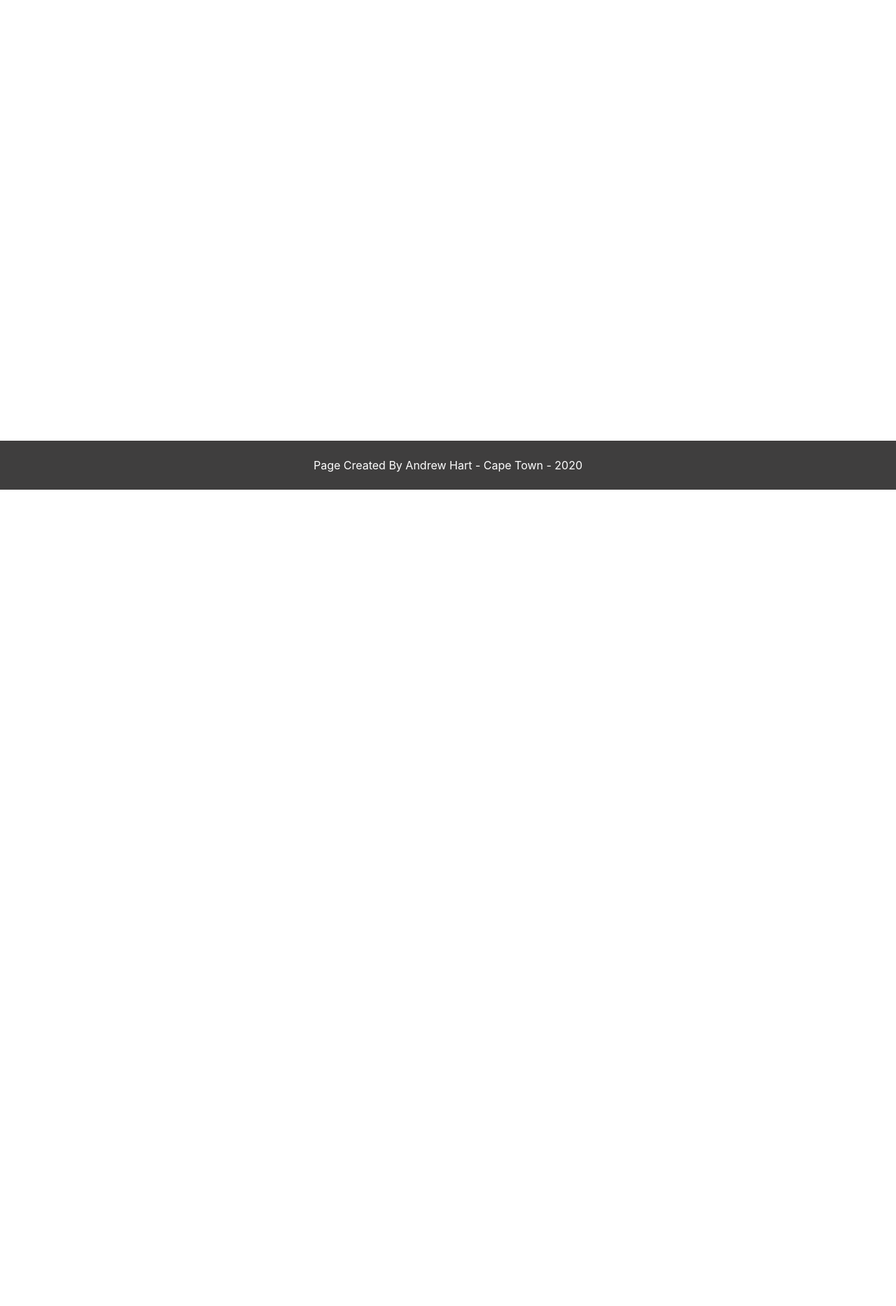
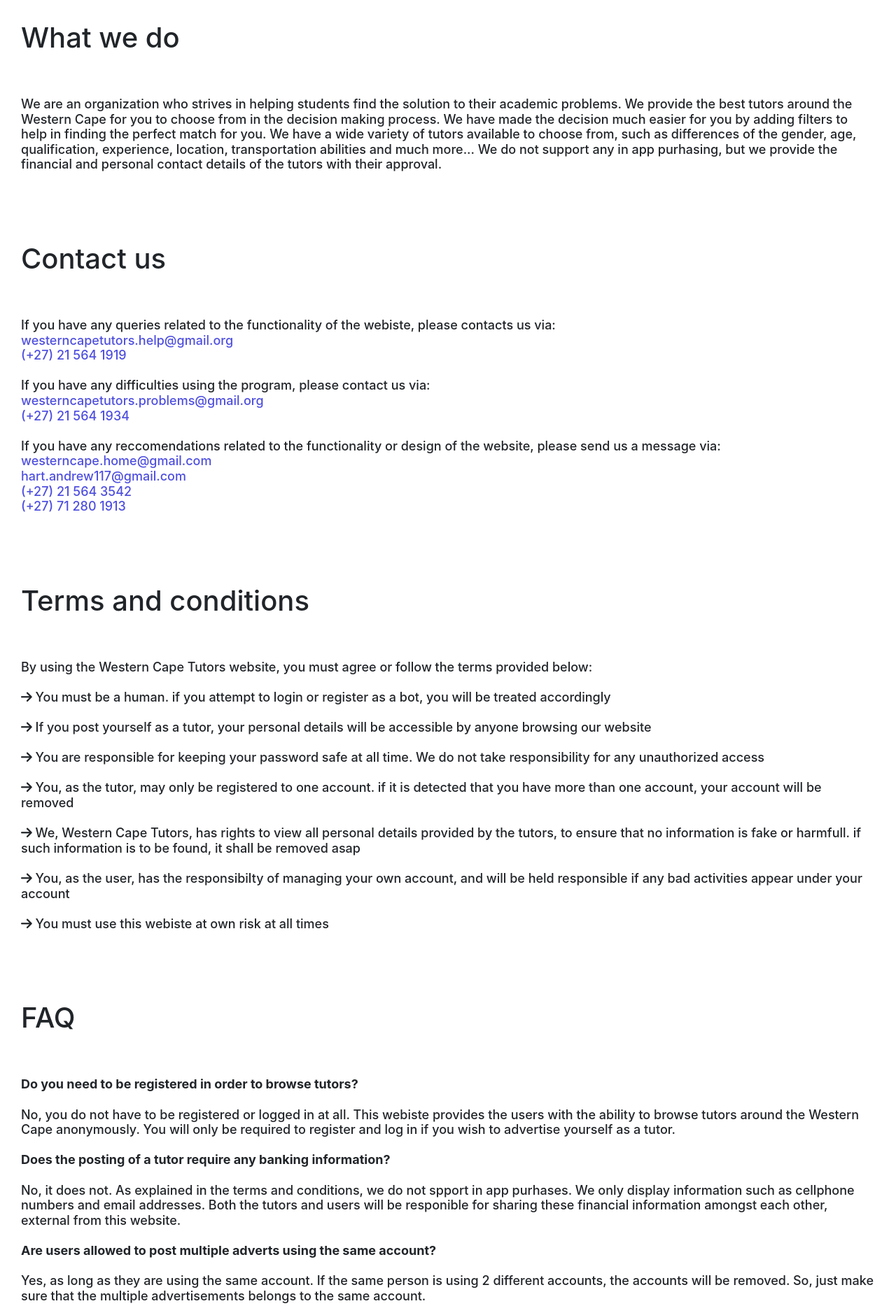
Before and after one commit to andy777-droid/Tutoring_Website, a PHP site: page /about.html in a window 1280 px wide. Shown: the part 100-1967 px from the top of the page at 70% size. Before the commit the page ends 800 px from the top, so only its background shows below. Run offline with PHP 8.4, Linux system fonts and the light colour scheme; some libraries are stand-ins or nearby versions.

Commit message:
added about

```diff
--- a/final/about.html
+++ b/final/about.html
@@ -32,11 +32,118 @@
                 <a href="about.html"><i class="far fa-question-circle"></i> About</a>
             </div>
         </div>
+
+        <h1>
+            <div class="card h-100" id="about-cards">
+                <div class="about-titles" id="about-division">
+                    What we do
+                </div>
+                <div class="about-cards-body">
+                    We are an organization who strives in helping students find the solution to their academic problems. We provide the best tutors around the Western Cape for you to choose from in the decision making process. We have made the decision much easier for you
+                    by adding filters to help in finding the perfect match for you. We have a wide variety of tutors available to choose from, such as differences of the gender, age, qualification, experience, location, transportation abilities and much
+                    more... We do not support any in app purhasing, but we provide the financial and personal contact details of the tutors with their approval.
+                </div>
+            </div>
+
+            <div class="card h-100" id="about-cards">
+                <div class="about-titles" id="contact-division">
+                    Contact us
+                </div>
+                <div class="about-cards-body">
+                    If you have any queries related to the functionality of the webiste, please contacts us via: <br>
+                    <div class="contacts">westerncapetutors.help@gmail.org<br>(+27) 21 564 1919</div>
+                    <br> If you have any difficulties using the program, please contact us via:<br>
+                    <div class="contacts">westerncapetutors.problems@gmail.org<br>(+27) 21 564 1934</div>
+                    <br> If you have any reccomendations related to the functionality or design of the website, please send us a message via:<br>
+                    <div class="contacts">westerncape.home@gmail.com<br>hart.andrew117@gmail.com<br>(+27) 21 564 3542<br>(+27) 71 280 1913</div>
+
+                </div>
+            </div>
+
+            <div class="card h-100" id="about-cards">
+                <div class="about-titles" id="terms-division">
+                    Terms and conditions
+                </div>
+                <div class="about-cards-body">
+                    By using the Western Cape Tutors website, you must agree or follow the terms provided below:
+                    <br><br>
+                    <i class="fas fa-arrow-right"></i> You must be a human. if you attempt to login or register as a bot, you will be treated accordingly<br><br>
+                    <i class="fas fa-arrow-right"></i> If you post yourself as a tutor, your personal details will be accessible by anyone browsing our website<br><br>
+                    <i class="fas fa-arrow-right"></i> You are responsible for keeping your password safe at all time. We do not take responsibility for any unauthorized access<br><br>
+                    <i class="fas fa-arrow-right"></i> You, as the tutor, may only be registered to one account. if it is detected that you have more than one account, your account will be removed<br><br>
+                    <i class="fas fa-arrow-right"></i> We, Western Cape Tutors, has rights to view all personal details provided by the tutors, to ensure that no information is fake or harmfull. if such information is to be found, it shall be removed
+                    asap
+                    <br><br>
+                    <i class="fas fa-arrow-right"></i> You, as the user, has the responsibilty of managing your own account, and will be held responsible if any bad activities appear under your account <br><br>
+                    <i class="fas fa-arrow-right"></i> You must use this webiste at own risk at all times
+
+
+                </div>
+            </div>
+
+            <div class="card h-100" id="about-cards">
+                <div class="about-titles" id="faq-division">
+                    FAQ
+                </div>
+
+                <div class="about-cards-body">
+                    <b>Do you need to be registered in order to browse tutors?</b><br><br> No, you do not have to be registered or logged in at all. This webiste provides the users with the ability to browse tutors around the Western Cape anonymously.
+                    You will only be required to register and log in if you wish to advertise yourself as a tutor.<br><br>
+                    <b>Does the posting of a tutor require any banking information?</b><br><br> No, it does not. As explained in the terms and conditions, we do not spport in app purhases. We only display information such as cellphone numbers and email
+                    addresses. Both the tutors and users will be responible for sharing these financial information amongst each other, external from this website.<br><br>
+                    <b>Are users allowed to post multiple adverts using the same account?</b><br><br> Yes, as long as they are using the same account. If the same person is using 2 different accounts, the accounts will be removed. So, just make sure that
+                    the multiple advertisements belongs to the same account.<br><br>
+                    <b>Is there a way for users to display all tutors within the northen suburbs?</b><br><br> No, not exactly. We provide all suburbs within the Western Cape to choose from, such as Durbanville, Bellville, and Kenrdige. We do not provide
+                    combined suburbs as an parameter to choose from, you will have to search tutors in each suburb individually.<br><br>
+                    <b>How do we know if the tutors are legit?</b><br><br> We, the Western Cape Tutors, make use of email validation and verification to ensure that a user actually exists. We also have the ability remove accounts that has been reported
+                    as "being fake accounts". We can't guarantee that all users are legit, but we will remove as much possible accounts reported to us.
+                </div>
+            </div>
+
+            <div class="card h-100" id="about-cards">
+                <div class="about-titles" id="social-division">
+                    Social
+                </div>
+
+                <div class="about-cards-body">
+                    <b style="font-size: 20px;">If you are satisfied with our service and wish to add your thoughts, please visit us on the follwoing social media platforms:</b><br><br>
+                    <div class="row">
+                        <div class="col-sm">
+                            <div class="cards h-90">
+                                <h3>Twitter</h3>
+                                <i class="fab fa-twitter-square fa-5x"></i> </div>
+                        </div>
+
+                        <div class="col-sm">
+                            <div class="cards h-90">
+                                <h3>Instagram</h3>
+                                <i class="fab fa-instagram-square fa-5x"></i> </div>
+                        </div>
+
+                        <div class="col-sm">
+                            <div class="cards h-90">
+                                <h3>Facebook</h3>
+                                <i class="fab fa-facebook-square fa-5x"></i> </div>
+                        </div>
+
+                        <div class="col-sm">
+                            <div class="cards h-90">
+                                <h3>Google</h3>
+                                <i class="fab fa-google-plus-square fa-5x"></i> </div>
+                        </div>
+
+                    </div>
+
+                </div>
+            </div>
+        </h1>
     </div>
 
 
 
-    <div class="footer">Page Created By Andrew Hart - Cape Town - 2020</div>
+    <div class="footer"><a href="about.html #contact-division" class="footer-buttons-left">Contact Us</a><a href="about.html #terms-division" class="footer-buttons-left">T&C's</a>
+        <i class="far fa-dot-circle"></i> Page Created By Andrew Hart - Cape Town - 2020 <i class="far fa-dot-circle"></i>
+        <a href="about.html #faq-division" class="footer-buttons-right">FAQ</a><a href="about.html #social-division" class="footer-buttons-right">Social</a></div>
 </body>
 
 </html>
--- a/final/design.css
+++ b/final/design.css
@@ -82,10 +82,6 @@ h1 {
     font-size: 25px;
 }
 
-.home-search-left {
-    border-right: 2px solid black;
-}
-
 .card-img-top {
     width: 200px;
     height: 200px;
@@ -140,7 +136,7 @@ h1 {
     padding: 16px;
     text-align: center;
     background-color: #f1f1f1;
-    margin: 20px;
+    margin: 30px;
 }
 
 .categories-title {
@@ -149,8 +145,57 @@ h1 {
     margin-bottom: 50px;
 }
 
+#about-cards {
+    border: none;
+    margin-bottom: 40px;
+}
+
+.about-titles {
+    float: left;
+    font-size: 40px;
+    margin: 30px;
+}
+
+.about-cards-body {
+    font-size: 18px;
+    margin: 30px;
+}
+
 h3 {
     margin-bottom: 30px;
+}
+
+.contacts {
+    color: rgb(79, 79, 223);
+}
+
+.contacts:hover {
+    text-decoration: underline;
+    color: blue;
+}
+
+.footer-buttons-left {
+    text-decoration: none;
+    color: white;
+    margin-right: 50px;
+}
+
+.footer-buttons-left:hover {
+    font-weight: bold;
+    text-decoration: none;
+    color: white;
+}
+
+.footer-buttons-right {
+    text-decoration: none;
+    color: white;
+    margin-left: 50px;
+}
+
+.footer-buttons-right:hover {
+    font-weight: bold;
+    text-decoration: none;
+    color: white;
 }
 
 .hamburger {
@@ -181,8 +226,7 @@ h3 {
     line-height: 70px;
     text-decoration: none;
     display: block;
-    font-weight: bold;
-    font-size: 30px;
+    font-size: 25px;
     border-radius: 0px;
     border-left: none;
     border-right: none;
@@ -198,6 +242,13 @@ h3 {
     background-color: #1E90FF;
 }
 
+.splash-img {
+    width: 100%;
+    height: 100%;
+    opacity: 0.5;
+    position: relative;
+}
+
 @media only screen and (max-width: 900px) {
     .hamburger {
         display: block;
--- a/final/post.html
+++ b/final/post.html
@@ -36,7 +36,9 @@
 
 
 
-    <div class="footer">Page Created By Andrew Hart - Cape Town - 2020</div>
+    <div class="footer"><a href="about.html #contact-division" class="footer-buttons-left">Contact Us</a><a href="about.html #terms-division" class="footer-buttons-left">T&C's</a>
+        <i class="far fa-dot-circle"></i> Page Created By Andrew Hart - Cape Town - 2020 <i class="far fa-dot-circle"></i>
+        <a href="about.html #faq-division" class="footer-buttons-right">FAQ</a><a href="about.html #social-division" class="footer-buttons-right">Social</a></div>
 </body>
 
 </html>
--- a/final/search.html
+++ b/final/search.html
@@ -32,11 +32,14 @@
                 <a href="about.html"><i class="far fa-question-circle"></i> About</a>
             </div>
         </div>
+
     </div>
 
 
 
-    <div class="footer">Page Created By Andrew Hart - Cape Town - 2020</div>
+    <div class="footer"><a href="about.html #contact-division" class="footer-buttons-left">Contact Us</a><a href="about.html #terms-division" class="footer-buttons-left">T&C's</a>
+        <i class="far fa-dot-circle"></i> Page Created By Andrew Hart - Cape Town - 2020 <i class="far fa-dot-circle"></i>
+        <a href="about.html #faq-division" class="footer-buttons-right">FAQ</a><a href="about.html #social-division" class="footer-buttons-right">Social</a></div>
 </body>
 
 </html>
```
Also changed, not shown: final/home.html (+8 -4 lines), final/splash.html (added, +53 -0 lines), final/splash.jpg (added).
